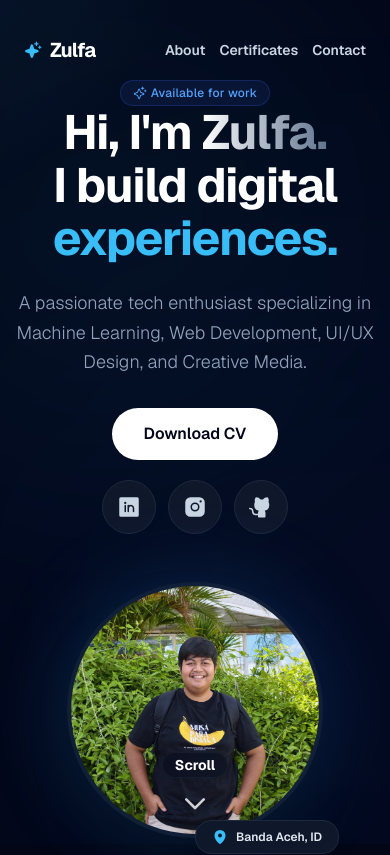
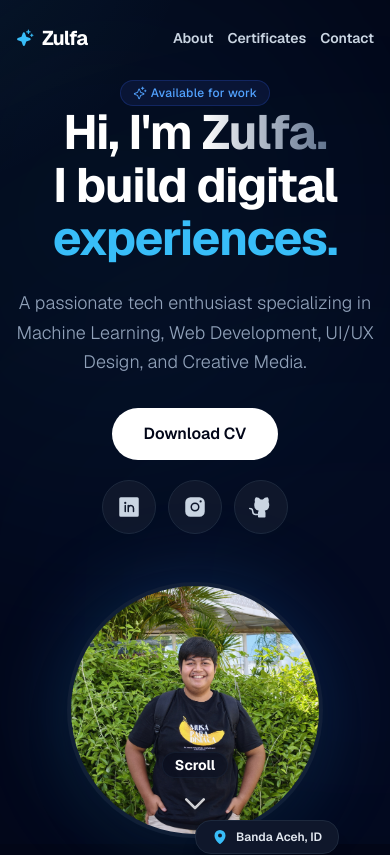
Before and after one commit to dimzulfaridha/myportfolio-website, a React (Vite) app: page / in a window 390 px wide. Shown: the top 855 px of the page. Built offline with nearby package versions, Linux system fonts and the light colour scheme.

Commit message:
Refine mobile top nav spacing and edge alignment

```diff
--- a/src/App.jsx
+++ b/src/App.jsx
@@ -461,8 +461,7 @@ function App() {
 
       {/* Floating Navigation */}
       <motion.nav
-        className={`fixed left-0 right-0 z-50 flex justify-center px-4 transition-all duration-500 ${scrolled ? "top-6 md:top-6" : "top-6 md:top-8"
-          }`}
+        className={`fixed left-0 right-0 z-50 flex justify-center transition-all duration-500 ${scrolled ? "top-4 px-4 md:top-6" : "top-0 px-4 pt-4 md:top-8 md:px-4"}`}
       >
         <motion.div
           layout
@@ -472,7 +471,7 @@ function App() {
             : "max-w-7xl bg-transparent border-transparent rounded-none md:rounded-full"
             }`}
         >
-          <div className={`flex justify-between items-center w-full gap-4 ${scrolled ? "px-2 py-3 md:px-6 md:py-3" : "px-2 py-3 md:px-2 md:py-2"}`}>
+          <div className={`flex justify-between items-center w-full gap-4 ${scrolled ? "px-5 py-3 md:px-6 md:py-3" : "px-0 py-2 md:px-2 md:py-2"}`}>
             <a href="#" className="text-xl md:text-2xl font-bold tracking-tighter text-white flex items-center gap-2 md:gap-3 shrink-0 hover:text-accent transition-colors">
               <Sparkle size={18} weight="fill" className="text-accent md:w-[24px] md:h-[24px]" />
               <span className="hidden md:inline">Di Muhammad Zulfa Ridha</span>
```
